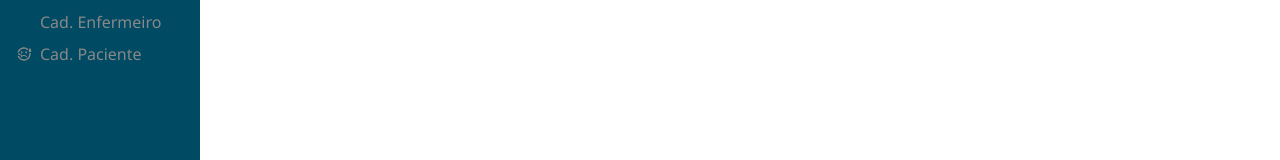
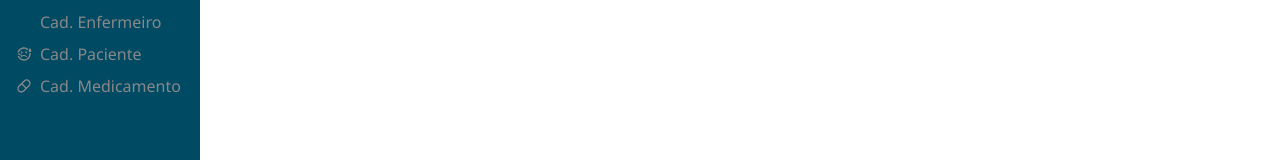
Before and after one commit to FullStack-Trindade/M3P-FrontEnd-Squad2, a React (Vite) app: page / in a window 1280 px wide. Shown: the part 320-480 px from the top of the page. Built offline with nearby package versions, Linux system fonts and the light colour scheme; some icons are missing.

Commit message:
adicionada a página de cadastro de medicamento

```diff
--- a/src/components/Sidebar/Sidebar.component.jsx
+++ b/src/components/Sidebar/Sidebar.component.jsx
@@ -10,6 +10,7 @@ import {
 	TbLogout,
 	TbUserCircle,
 	TbHome,
+	TbPill,
 } from "react-icons/tb"
 import { FaUserDoctor, FaUserNurse } from "react-icons/fa6"
 import { MdOutlineSick } from "react-icons/md"
@@ -29,6 +30,9 @@ export default function SidebarComponent() {
 		switch (location.pathname) {
 			case "/":
 				document.getElementById("home").checked = true
+				break
+			case "/cadMedicamento":
+				document.getElementById("cadMedicamento").checked = true
 				break
 			default:
 				console.log("Pagina diferente de /")
@@ -102,6 +106,16 @@ export default function SidebarComponent() {
 								Cad. Paciente
 							</label>
 						</Styled.Li>
+						<Styled.Li onClick={check}>
+							<input type="radio" name="page" id="cadMedicamento" />
+							<TbPill size={showSidebar ? "" : "1.5rem"} />
+							<label
+								htmlFor="cadMedicamento"
+								className={showSidebar ? "" : "tooltiptext"}
+							>
+								Cad. Medicamento
+							</label>
+						</Styled.Li>
 					</ul>
 				</Styled.ListGroup>
 			</Styled.Body>
```
